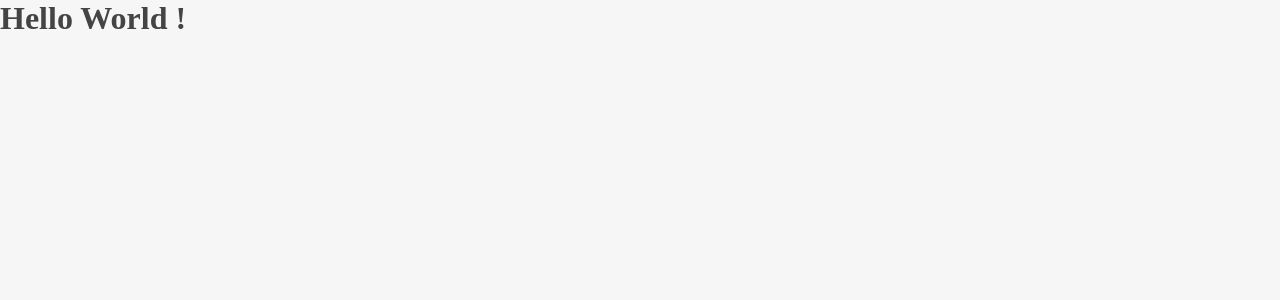
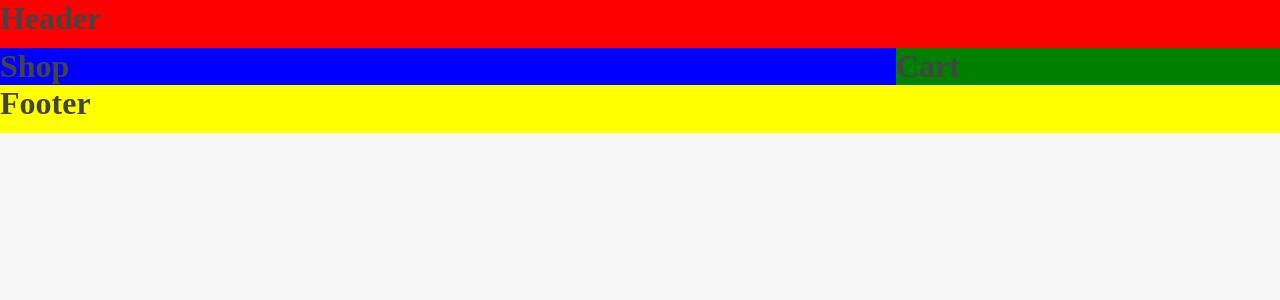
Before and after one commit to Leblanc-Sebastien/Boutique, a Vue app: page / in a window 1280 px wide. Shown: the top 300 px of the page. Built offline with nearby package versions, Linux system fonts and the light colour scheme.

Commit message:
template css setuped

```diff
--- a/src/App.vue
+++ b/src/App.vue
@@ -1,12 +1,45 @@
 <script setup lang="ts">
-
+  import TheHeader from './components/Header.vue'
+  import TheFooter from './components/Footer.vue'
+  import Cart from './components/Cart.vue'
+  import Shop from './components/Shop.vue'
 </script>
 
 <template>
-  <h1>Hello World !</h1>
+  <div class="main-container">
+    <TheHeader class="header b1"/>
+    <Shop class="shop b2"/>
+    <Cart class="cart b3"/>
+    <TheFooter class="footer b4"/>
+  </div>
 </template>
 
 <style scoped lang="scss">
 @import './assets/main.scss';
 
+.main-container{
+  display: grid;
+  grid-template-areas: "header header" "shop cart" "footer footer";
+  grid-template-columns: 70%;
+  grid-template-rows: 48px auto 48px;
+  min-width: 100vh;
+}
+
+.header{
+  grid-area: header;
+}
+
+.shop{
+  grid-area: shop;
+}
+
+.cart{
+  grid-area: cart;
+}
+
+.footer{
+  grid-area: footer;
+}
+
+
 </style>
--- a/src/assets/main.scss
+++ b/src/assets/main.scss
@@ -3,16 +3,12 @@
 
     --primary-1 : #3498db;
     --primary-2 :#2980b9;
-
     --success-1 : #2ecc71;
     --success-2 : #27ae60;
-
     --text-color:#444;
     --text-primary-color:#ffffff;
-
     --danger-1:#e74c3c;
     --danger-2:#c0392b;
-
     --gray-1:#f6f6f6;
     --gray-2:#ddd;
     --gray-3:#95a5a6;
@@ -52,3 +48,67 @@ ul{
     list-style: none;
     padding: 0;
 }
+
+.d-flex{
+    display: flex;
+}
+
+.flex-row{
+    flex-direction: row;
+}
+
+.flex-column{
+    flex-direction: column;
+}
+
+.align-item-center{
+    align-items: center;
+}
+
+.justify-content-center{
+    justify-content: center;
+}
+
+.flex-fill{
+    flex: 1 1 auto;
+}
+
+.p-10{
+    padding: 10px;
+}
+
+.p-20{
+    padding: 20px;
+}
+
+.p-30{
+    padding: 30px;
+}
+
+.m-10{
+    margin: 10px;
+}
+
+.m-20{
+    margin: 20px;
+}
+
+.m-30{
+    margin: 30px;
+}
+
+.b1{
+    background-color: red;
+}
+
+.b2{
+    background-color: blue;
+}
+
+.b3{
+    background-color: green;
+}
+
+.b4{
+    background-color: yellow;
+}
--- /dev/null
+++ b/src/components/Cart.vue
@@ -0,0 +1,13 @@
+<script setup lang="ts">
+
+</script>
+
+<template>
+    <div>
+        <h1>Cart</h1>
+    </div>
+</template>
+
+<style lang="scss" scoped>
+
+</style>
--- /dev/null
+++ b/src/components/Footer.vue
@@ -0,0 +1,13 @@
+<script setup lang="ts">
+
+</script>
+
+<template>
+    <footer>
+        <h1>Footer</h1>
+    </footer>
+</template>
+
+<style lang="scss" scoped>
+
+</style>
--- /dev/null
+++ b/src/components/Header.vue
@@ -0,0 +1,13 @@
+<script setup lang="ts">
+
+</script>
+
+<template>
+    <header>
+        <h1>Header</h1>
+    </header>
+</template>
+
+<style lang="scss" scoped>
+
+</style>
--- /dev/null
+++ b/src/components/Shop.vue
@@ -0,0 +1,13 @@
+<script setup lang="ts">
+
+</script>
+
+<template>
+    <div>
+        <h1>Shop</h1>
+    </div>
+</template>
+
+<style lang="scss" scoped>
+
+</style>
```
